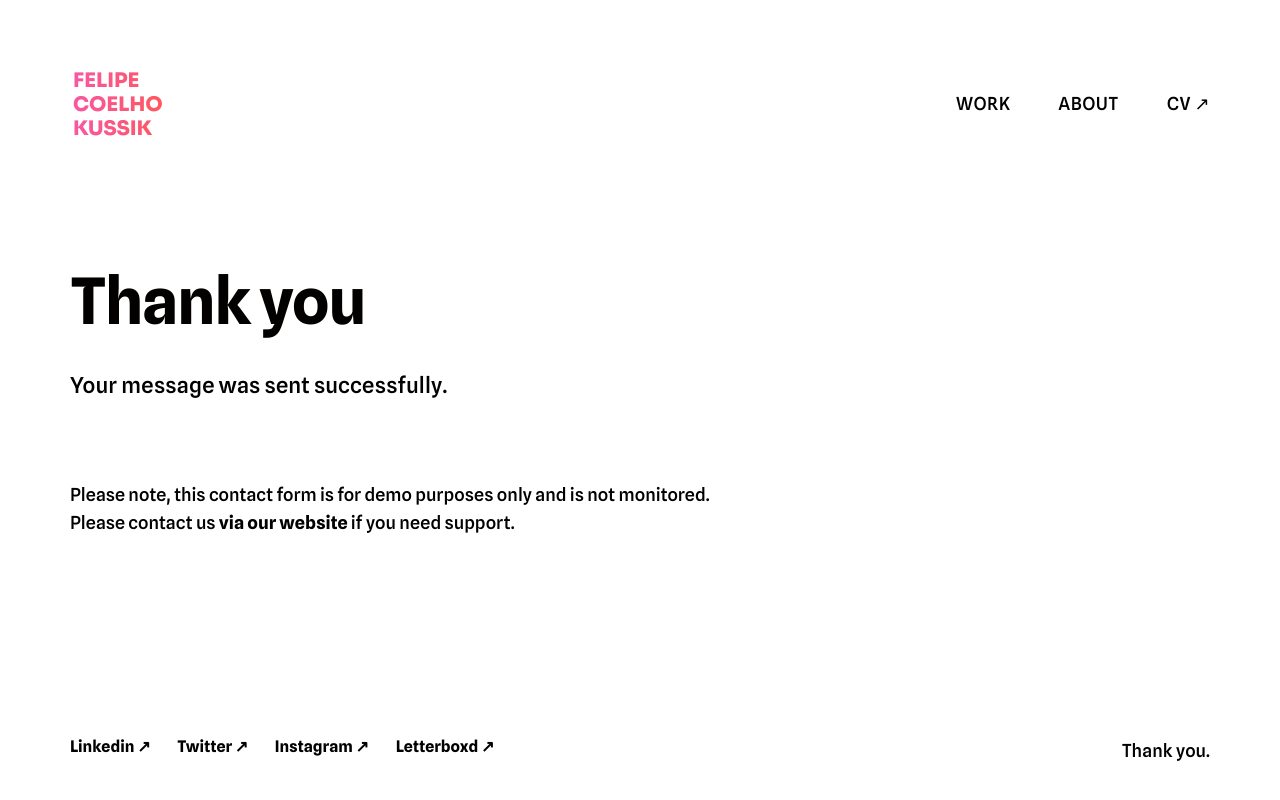
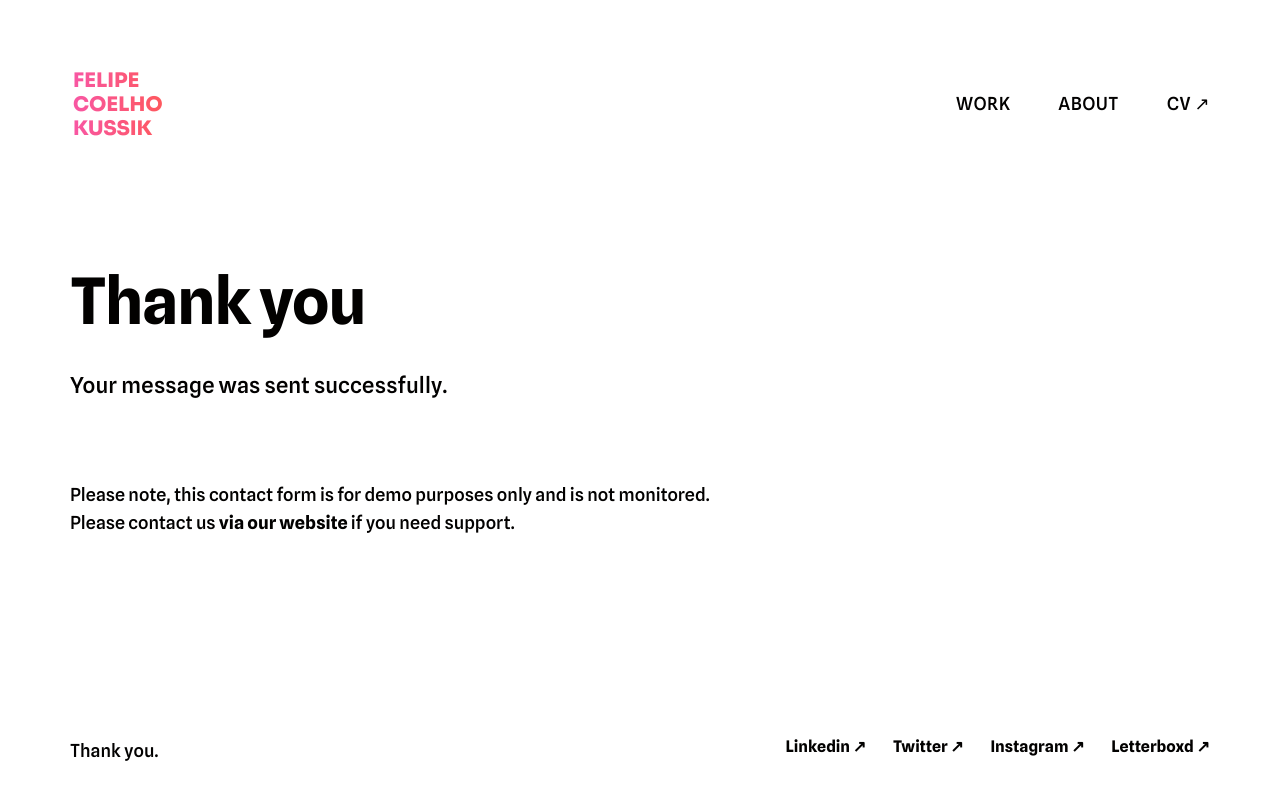
Before and after one commit to seufelipe/seufelipe.github.io, a Jekyll site: the page built from _pages/thanks.md, in a window 1280 px wide. Shown: the top 800 px of the page. Built offline with Jekyll 4.4.1, drawn with Linux system fonts in a browser that asks for light colours; nearby versions of some CDN libraries.

Commit message:
new footer layout

```diff
--- a/_includes/footer.html
+++ b/_includes/footer.html
@@ -1,9 +1,5 @@
 <footer class="footer">
 	<div class="wrap grid">
-
-		<div>
-			{% include component-socials.html %}
-		</div>
 
 		<div class="footer__copyright">
 			{% if site.data.settings.footer_settings.tagline %}
@@ -11,4 +7,8 @@
 			{% endif %}
 		</div>
 
+		<div class="footer__socials">
+			{% include component-socials.html %}
+		</div>
+
 	</div>
--- a/_sass/_includes/_component__footer.scss
+++ b/_sass/_includes/_component__footer.scss
@@ -34,15 +34,14 @@
 	}
 
 	.footer__copyright {
+		@include mq(tabletp) {
+			text-align: left;
+		}
+	}
 
+	.footer__socials {
 		@include mq(tabletp) {
-			justify-self: center;
-			align-self: center;
 			text-align: right;
-		}
-
-		p {
-			margin-bottom: 10px;
 		}
 	}
 
@@ -56,9 +55,5 @@
 		.footer__logo {
 			justify-self: start;
 		}
-
-		.footer__copyright {
-			justify-self: end;
-		}
 	}
 }
```
